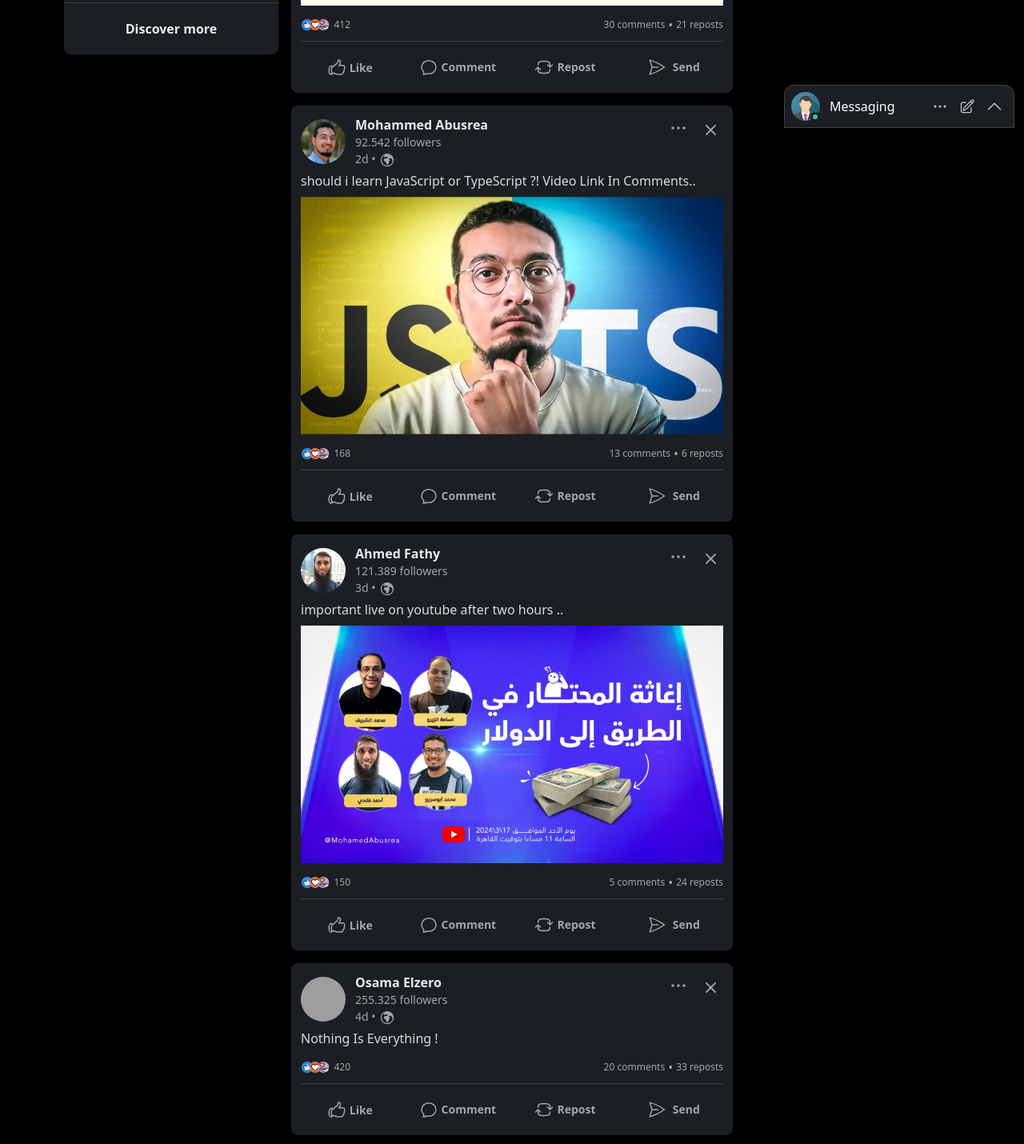
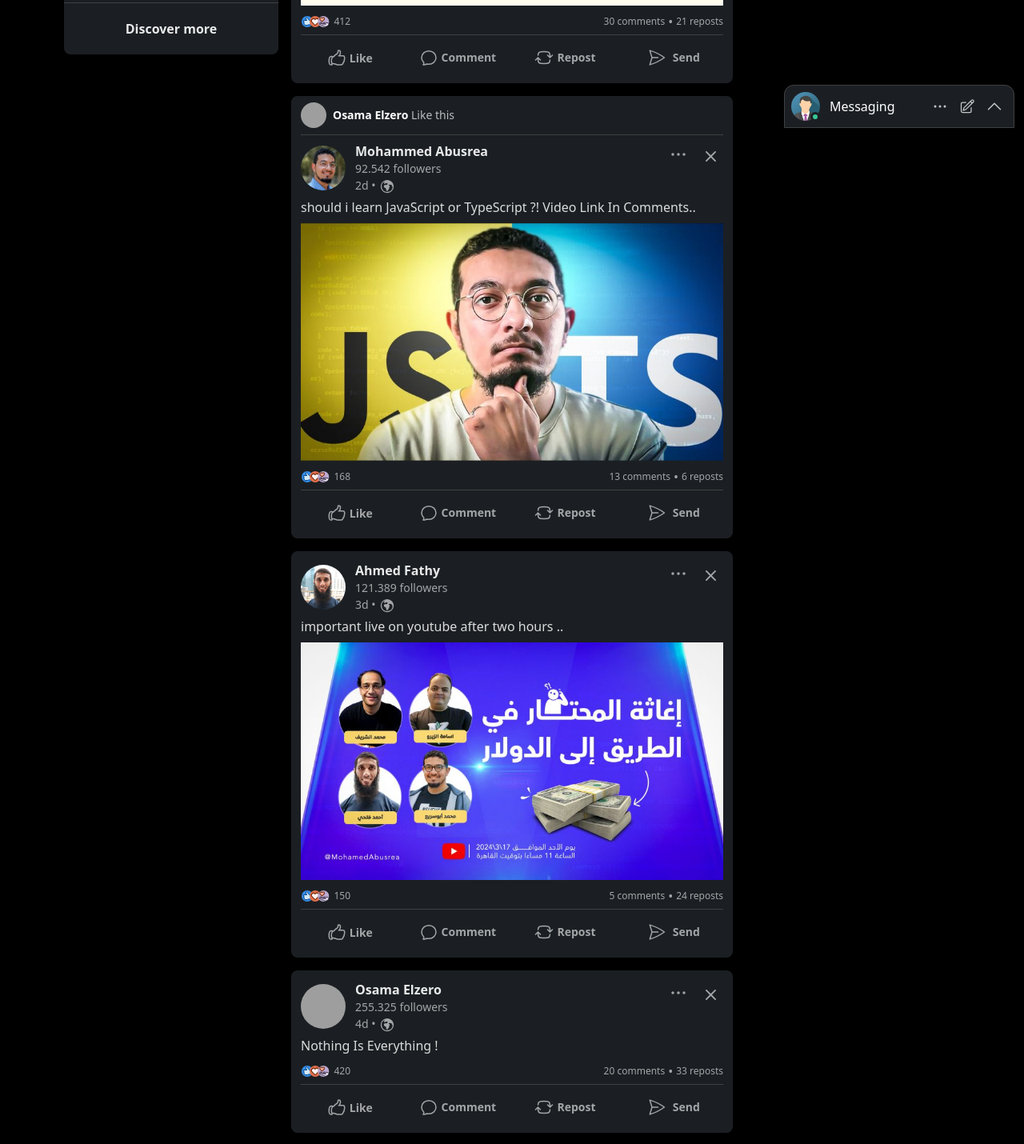
Before and after one commit to YoussefMohammed93/LinkedIn, a React (Vite) app: page / in a window 1280 px wide. Shown: the part 640-2070 px from the top of the page at 80% size. Built offline with nearby package versions, Linux system fonts and the light colour scheme; grey boxes are pictures that could not be loaded.

Commit message:
main post 100% done

```diff
--- a/src/components/home/main-side.jsx
+++ b/src/components/home/main-side.jsx
@@ -21,6 +21,12 @@
         reactsNum={post.reactsNum}
         commentsNum={post.commentsNum}
         repostsNum={post.repostsNum}
+        ifLikeDisplay={post.ifLikeDisplay}
+        ifLikeImg={post.ifLikeImg}
+        ifLikeName={post.ifLikeName}
+        ifCommentDisplay={post.ifCommentDisplay}
+        ifCommentImg={post.ifCommentImg}
+        ifCommentName={post.ifCommentName}
       />
     ));
     return <div className="main-posts">{PostsDataShow}</div>;
--- a/src/components/home/posts-data.jsx
+++ b/src/components/home/posts-data.jsx
@@ -23,6 +23,14 @@
     reactsNum: 412,
     commentsNum: 30,
     repostsNum: 21,
+    ifLikeDisplay: "none",
+    ifLikeImg: "",
+    ifLikeName: "",
+    ifLikeLink: "",
+    ifCommentDisplay: "none",
+    ifCommentImg: "",
+    ifCommentName: "",
+    ifCommentLink: "",
   },
   {
     id: 2,
@@ -36,6 +44,14 @@
     reactsNum: 168,
     commentsNum: 13,
     repostsNum: 6,
+    ifLikeDisplay: "block",
+    ifLikeImg: OsamaElzeroImg,
+    ifLikeName: "Osama Elzero",
+    ifLikeLink: "",
+    ifCommentDisplay: "none",
+    ifCommentImg: "",
+    ifCommentName: "",
+    ifCommentLink: "",
   },
   {
     id: 3,
@@ -48,6 +64,14 @@
     reactsNum: 150,
     commentsNum: 5,
     repostsNum: 24,
+    ifLikeDisplay: "none",
+    ifLikeImg: "",
+    ifLikeName: "",
+    ifLikeLink: "",
+    ifCommentDisplay: "none",
+    ifCommentImg: "",
+    ifCommentName: "",
+    ifCommentLink: "",
   },
   {
     id: 4,
@@ -61,11 +85,19 @@
     reactsNum: 420,
     commentsNum: 20,
     repostsNum: 33,
+    ifLikeDisplay: "none",
+    ifLikeImg: "",
+    ifLikeName: "",
+    ifLikeLink: "",
+    ifCommentDisplay: "none",
+    ifCommentImg: "",
+    ifCommentName: "",
+    ifCommentLink: "",
   },
   {
     id: 5,
     userImg: AlmdrasaImg,
-    userName: "Almdrasa - المدرسة",
+    userName: "Almdrasa",
     userFollowers: "129.595",
     postTime: "5d",
     postTitle:
@@ -75,6 +107,14 @@
     reactsNum: 45,
     commentsNum: 9,
     repostsNum: 2,
+    ifLikeDisplay: "none",
+    ifLikeImg: "",
+    ifLikeName: "",
+    ifLikeLink: "",
+    ifCommentDisplay: "block",
+    ifCommentImg: AhmedFathyImg,
+    ifCommentName: "Ahmed Fathy",
+    ifCommentLink: "",
   },
   {
     id: 6,
@@ -88,6 +128,14 @@
     reactsNum: 781,
     commentsNum: 39,
     repostsNum: 178,
+    ifLikeDisplay: "none",
+    ifLikeImg: "",
+    ifLikeName: "",
+    ifLikeLink: "",
+    ifCommentDisplay: "none",
+    ifCommentImg: "",
+    ifCommentName: "",
+    ifCommentLink: "",
   },
   {
     id: 7,
@@ -100,6 +148,14 @@
     reactsNum: 132,
     commentsNum: 6,
     repostsNum: 8,
+    ifLikeDisplay: "none",
+    ifLikeImg: "",
+    ifLikeName: "",
+    ifLikeLink: "",
+    ifCommentDisplay: "none",
+    ifCommentImg: "",
+    ifCommentName: "",
+    ifCommentLink: "",
   },
   {
     id: 8,
@@ -114,5 +170,13 @@
     reactsNum: 1051,
     commentsNum: 28,
     repostsNum: 246,
+    ifLikeDisplay: "block",
+    ifLikeImg: MohammedAbusreaImg,
+    ifLikeName: "Mohammed Abusrea",
+    ifLikeLink: "",
+    ifCommentDisplay: "none",
+    ifCommentImg: "",
+    ifCommentName: "",
+    ifCommentLink: "",
   },
 ];
--- a/src/components/home/posts.jsx
+++ b/src/components/home/posts.jsx
@@ -259,6 +259,54 @@
         <main className="main-bg p-3 rounded-lg">
           <div>
             <div>
+              <div
+                style={{
+                  display: props.ifLikeDisplay,
+                  borderBottom: "1px solid rgb(64 64 64)",
+                }}
+                className="mb-2 pb-1"
+              >
+                <Link
+                  className="if-comment flex items-center gap-2 w-full relative bottom-1"
+                  to="/"
+                >
+                  <img
+                    src={props.ifLikeImg}
+                    alt="user-comment"
+                    className="cursor-pointer w-8 h-8 rounded-full"
+                  />
+                  <h3 className="text-gray text-sm">
+                    <span className="text-white font-semibold hover:underline cursor-pointer hover:text-blue-300">
+                      {props.ifLikeName}
+                    </span>{" "}
+                    Like this
+                  </h3>
+                </Link>
+              </div>
+              <div
+                style={{
+                  display: props.ifCommentDisplay,
+                  borderBottom: "1px solid rgb(64 64 64)",
+                }}
+                className="mb-2 pb-1"
+              >
+                <Link
+                  className="if-comment flex items-center gap-2 w-full relative bottom-1"
+                  to="/"
+                >
+                  <img
+                    src={props.ifCommentImg}
+                    alt="user-comment"
+                    className="cursor-pointer w-8 h-8 rounded-full"
+                  />
+                  <h3 className="text-gray text-sm">
+                    <span className="text-white font-semibold hover:underline cursor-pointer hover:text-blue-300">
+                      {props.ifCommentName}
+                    </span>{" "}
+                    Commented on this
+                  </h3>
+                </Link>
+              </div>
               <div className="flex items-start justify-between">
                 <Link to="/" className="flex items-center">
                   <img
@@ -327,7 +375,7 @@
                   />
                 </div>
                 <div
-                  className="w-full flex items-center justify-between mt-3 pb-2"
+                  className="w-full flex items-center justify-between mt-2 pb-1"
                   style={{ borderBottom: "1px solid #404040" }}
                 >
                   <div className="flex cursor-pointer">
@@ -363,7 +411,7 @@
                     </div>
                   </div>
                 </div>
-                <div className="w-full flex mt-3 gap-1 sm:gap-3">
+                <div className="w-full flex mt-2 gap-1 sm:gap-3">
                   <div className="relative w-1/4 group">
                     <button
                       className="like-react mt-[5px] w-full flex items-center justify-center py-1 hover:bg-[#8c8c8c26] rounded-md transition duration-150"
```
